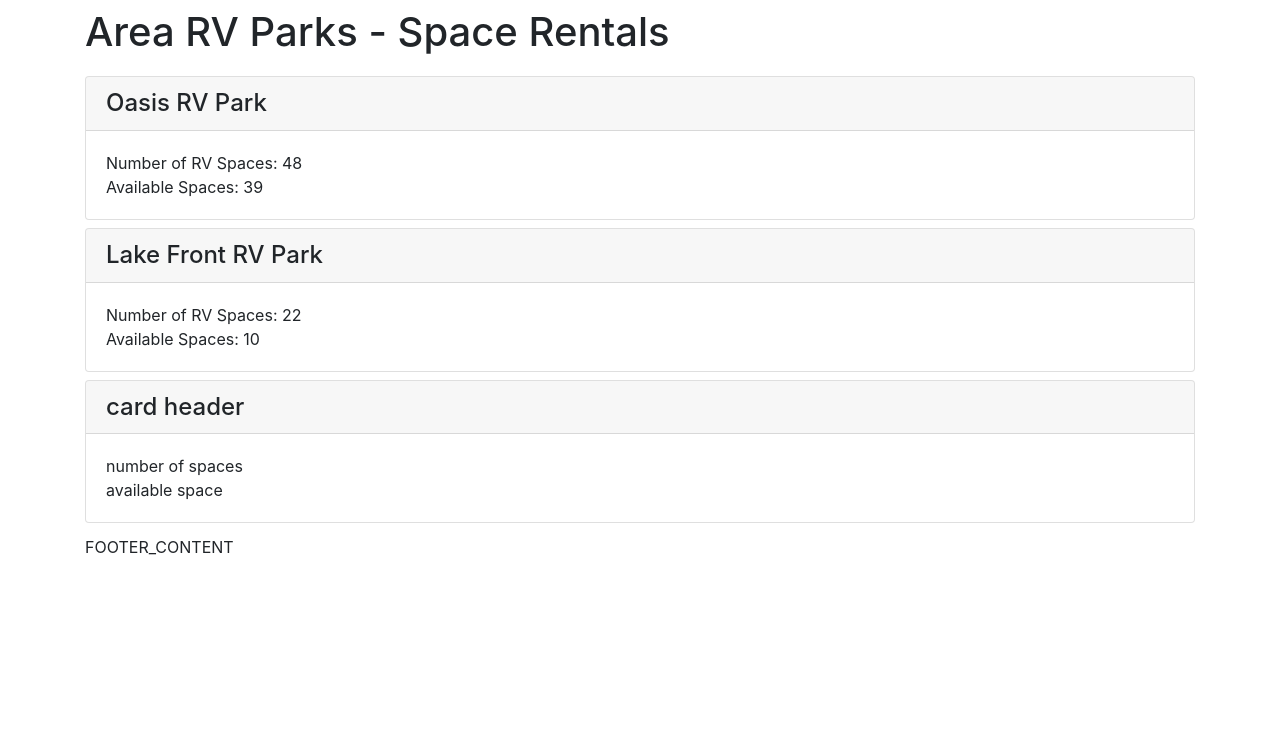
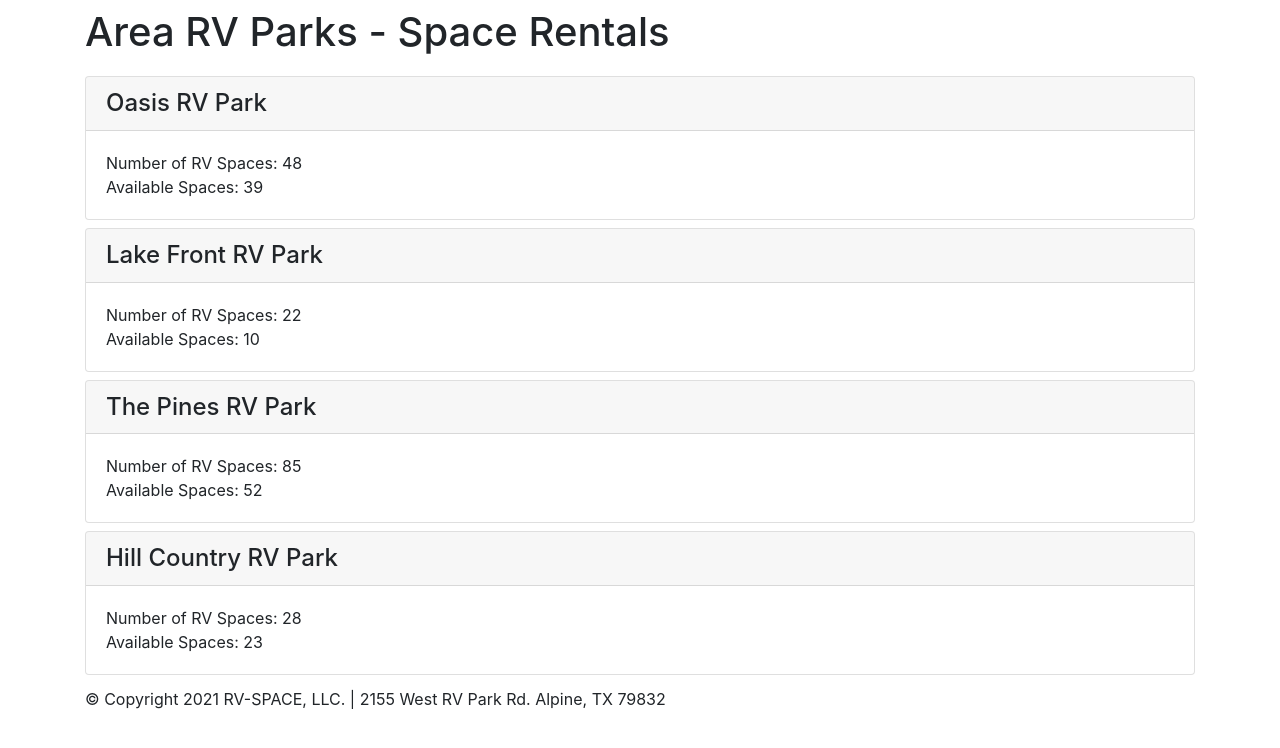
Before and after one commit to Hamberfim/JackingWithJS, a plain HTML site: page Ducket_JS_JQ/rvPark.html in a window 1280 px wide. Drawn offline with nearby package versions, Linux system fonts and the light colour scheme.

Commit message:
fill out some listings

```diff
--- a/Ducket_JS_JQ/rvPark.html
+++ b/Ducket_JS_JQ/rvPark.html
@@ -27,8 +27,8 @@
                     <h4 class="card-header" id="cardHeader1">card header</h4>
                     <div class="card-body">
                         <!-- card body content -->
-                        <div id="numSpace1">number of spaces</div>
-                        <div id="available1">available space</div>
+                        <div id="numSpace1">Total number of spaces</div>
+                        <div id="available1">Available space</div>
                     </div>
                 </div>
             </div>
@@ -39,8 +39,8 @@
                     <h4 class="card-header" id="cardHeader2">card header</h4>
                     <div class="card-body">
                         <!-- card body content -->
-                        <div id="numSpace2">number of spaces</div>
-                        <div id="available2">available space</div>
+                        <div id="numSpace2">Total number of spaces</div>
+                        <div id="available2">Available space</div>
                     </div>
                 </div>
             </div>
@@ -51,8 +51,20 @@
                     <h4 class="card-header" id="cardHeader3">card header</h4>
                     <div class="card-body">
                         <!-- card body content -->
-                        <div id="numSpace3">number of spaces</div>
-                        <div id="available3">available space</div>
+                        <div id="numSpace3">Total number of spaces</div>
+                        <div id="available3">Available space</div>
+                    </div>
+                </div>
+            </div>
+        </div>
+        <div class="row">
+            <div class="col-md-12 my-1">
+                <div class="card">
+                    <h4 class="card-header" id="cardHeader4">card header</h4>
+                    <div class="card-body">
+                        <!-- card body content -->
+                        <div id="numSpace4">Total number of spaces</div>
+                        <div id="available4">Available space</div>
                     </div>
                 </div>
             </div>
@@ -60,7 +72,7 @@
         <!-- footer -->
         <div class="row">
             <div class="col-md-12 my-2">
-                FOOTER_CONTENT
+                <p>© Copyright 2021 RV-SPACE, LLC. | 2155 West RV Park Rd. Alpine, TX 79832</p>
             </div>
         </div>
     </div>
--- a/Ducket_JS_JQ/rvPark.js
+++ b/Ducket_JS_JQ/rvPark.js
@@ -13,6 +13,7 @@ function RvRentalPark(rvParkName, rvSpaces, booked) {
 let oasis = new RvRentalPark('Oasis RV Park', 48, 9);
 let lakeFront = new RvRentalPark('Lake Front RV Park', 22, 12);
 let pines = new RvRentalPark('The Pines RV Park', 85, 33);
+let hillCo = new RvRentalPark('Hill Country RV Park', 28, 5);
 
 // Oasis RV
 let elCardHeader1 = document.getElementById('cardHeader1');
@@ -35,3 +36,21 @@ let elAvailable2 = document.getElementById('available2');
 elAvailable2.textContent = "Available Spaces: " + lakeFront.checkAvail();
 
 // Pines RV
+let elCardHeader3 = document.getElementById('cardHeader3');
+elCardHeader3.textContent = pines.rvParkName;
+
+let elNumSpace3 =document.getElementById('numSpace3');
+elNumSpace3.textContent = "Number of RV Spaces: " + pines.rvSpaces;
+
+let elAvailable3 = document.getElementById('available3');
+elAvailable3.textContent = "Available Spaces: " + pines.checkAvail();
+
+// Hill Country RV
+let elCardHeader4 = document.getElementById('cardHeader4');
+elCardHeader4.textContent = hillCo.rvParkName;
+
+let elNumSpace4 =document.getElementById('numSpace4');
+elNumSpace4.textContent = "Number of RV Spaces: " + hillCo.rvSpaces;
+
+let elAvailable4 = document.getElementById('available4');
+elAvailable4.textContent = "Available Spaces: " + hillCo.checkAvail();
```
